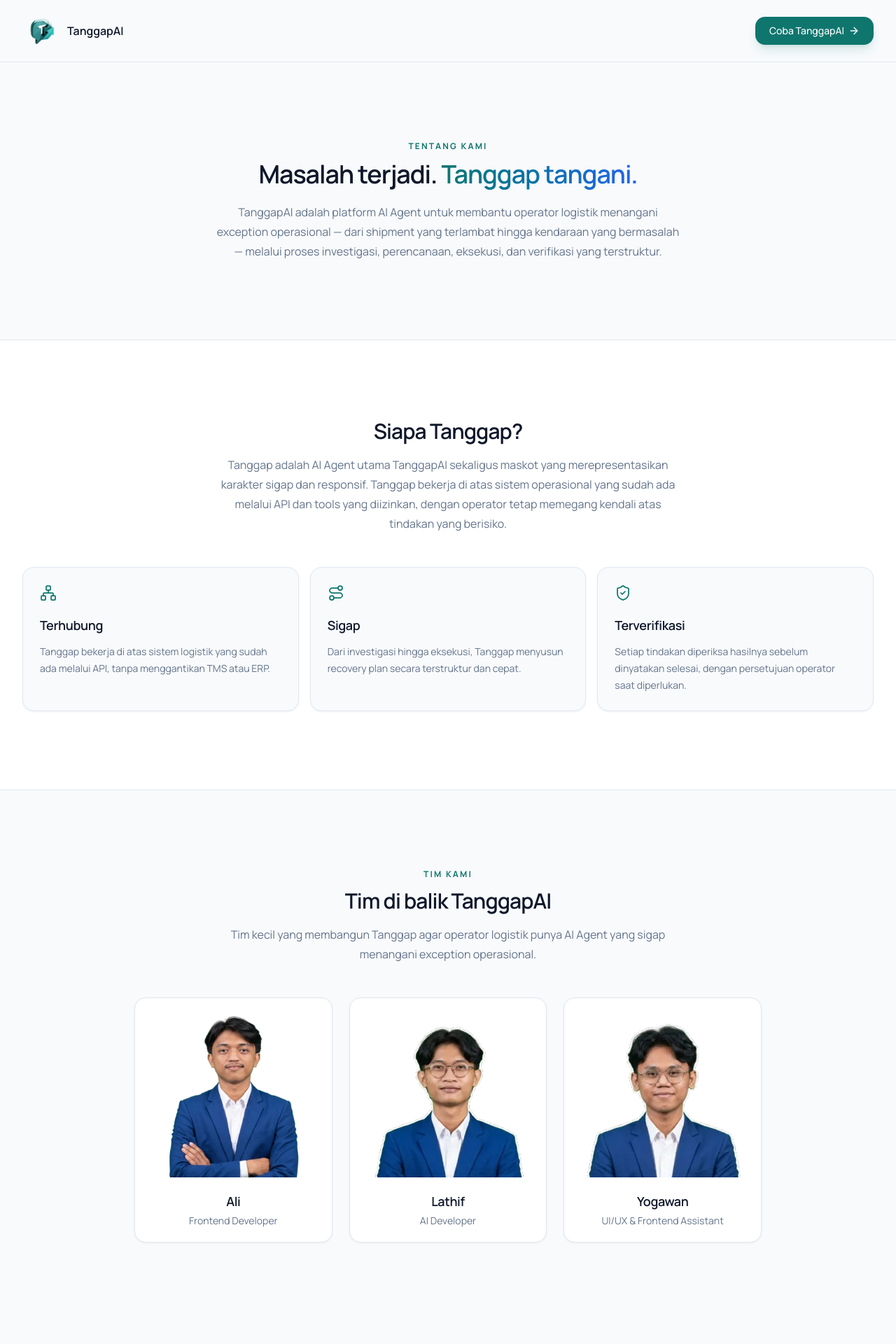
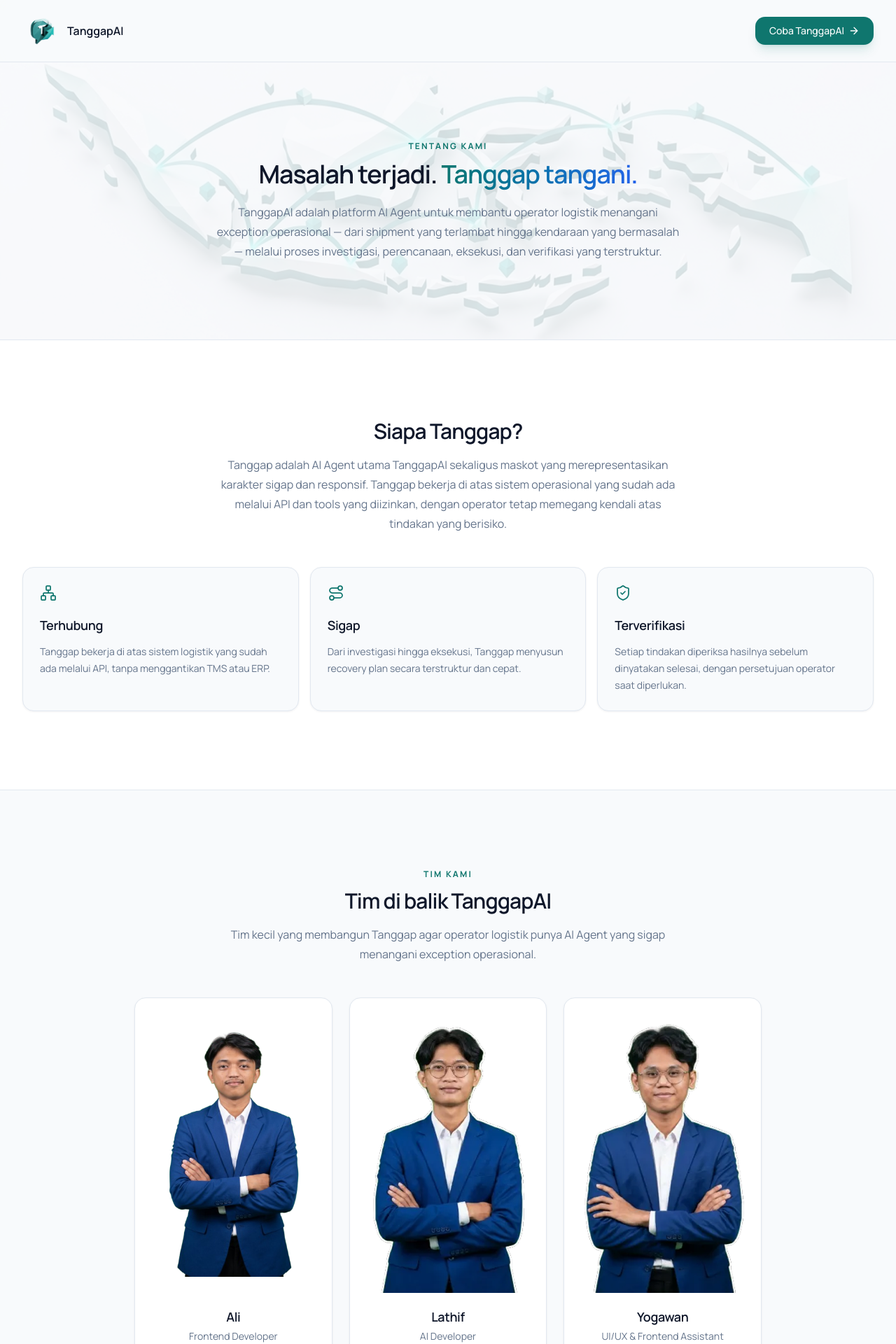
Before and after one commit to yogawan/tanggap, a Next.js app: page /about in a window 1280 px wide. Shown: the top 1920 px of the page at 70% size. Built offline with nearby package versions, Linux system fonts and the light colour scheme.

Commit message:
Refactor AboutPage section for improved layout and content presentation

```diff
--- a/app/about/page.tsx
+++ b/app/about/page.tsx
@@ -66,7 +66,12 @@ export default function AboutPage() {
         </div>
       </header>
 
-      <section className="mx-auto max-w-5xl px-5 py-20 text-center sm:px-8 lg:py-28">
+      <section className="relative overflow-hidden text-center">
+        <div
+          aria-hidden="true"
+          className="absolute inset-0 bg-[url('/indonesia.png')] bg-cover bg-center bg-no-repeat opacity-15"
+        />
+        <div className="relative mx-auto max-w-5xl px-5 py-20 sm:px-8 lg:py-28">
           <p className="text-xs font-bold tracking-[.18em] text-primary">
             TENTANG KAMI
           </p>
@@ -78,10 +83,11 @@ export default function AboutPage() {
           </h1>
           <p className="mx-auto mt-5 max-w-2xl leading-7 text-muted">
             TanggapAI adalah platform AI Agent untuk membantu operator logistik
-          menangani exception operasional — dari shipment yang terlambat hingga
-          kendaraan yang bermasalah — melalui proses investigasi, perencanaan,
-          eksekusi, dan verifikasi yang terstruktur.
+            menangani exception operasional — dari shipment yang terlambat
+            hingga kendaraan yang bermasalah — melalui proses investigasi,
+            perencanaan, eksekusi, dan verifikasi yang terstruktur.
           </p>
+        </div>
       </section>
 
       <section className="border-y border-border bg-surface py-20 lg:py-28">
@@ -146,8 +152,8 @@ export default function AboutPage() {
                   src={member.image}
                   alt={member.name}
                   width={320}
-                  height={400}
-                  className="h-64 w-full object-cover object-top"
+                  height={480}
+                  className="aspect-[2/3] w-full object-contain"
                 />
                 <div className="p-5 text-center">
                   <h3 className="text-lg font-semibold tracking-[-.02em] text-foreground">
```
Lines whose indentation alone changed are shown as unchanged.
